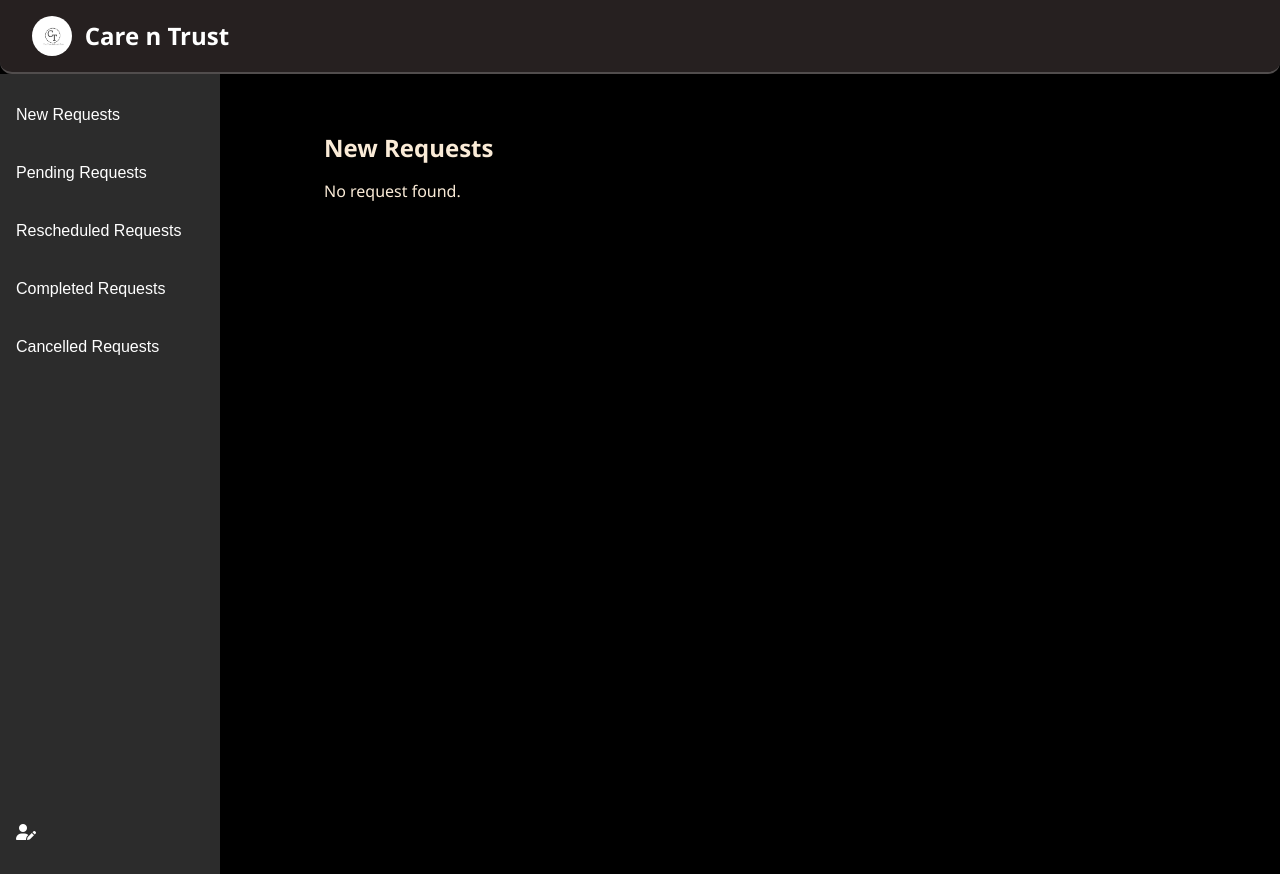
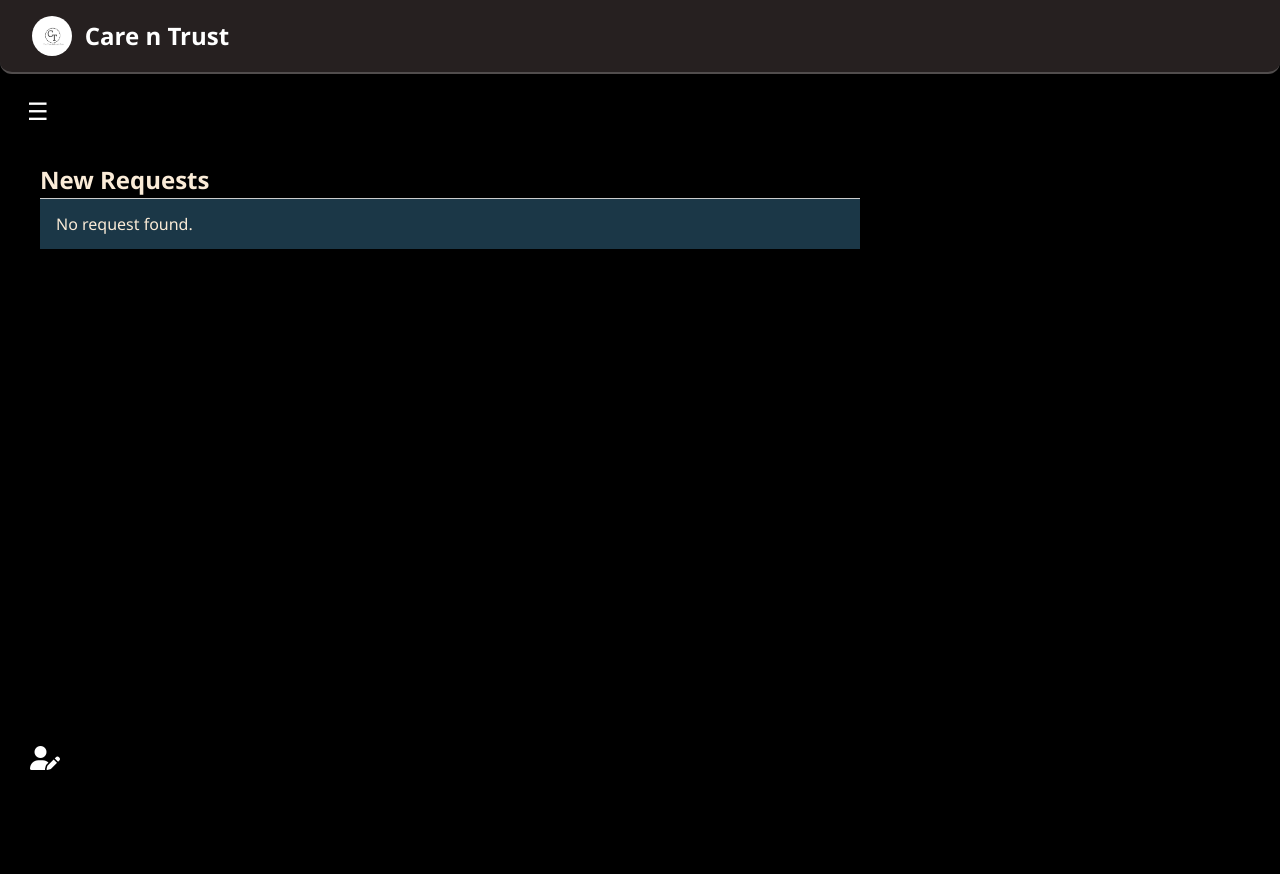
Before and after one commit to ShivangTenguriya/user2, a Flask app: page /landing_profile in a window 1280 px wide. After the commit the page ends 770 px from the top, so only its background shows below. Run offline with Flask 3, Linux system fonts and the light colour scheme.

Commit message:
modified profile

```diff
--- a/app.py
+++ b/app.py
@@ -234,7 +234,6 @@ def show_providers():
                 WHERE distance <= :radius
                 ORDER BY distance ASC;
             """)
-
         result = db.session.execute(query, {
             'user_lat': user_lat,
             'user_lng': user_lng,
--- a/templates/profile.html
+++ b/templates/profile.html
@@ -26,10 +26,11 @@ body {
 
 
 nav, header {
+  position: fixed;
   background-color: #322b2bc2;
   color: white;
+  width: 100%;
   padding: 1rem 2rem;
-  display: flex;
   align-items: center;
   gap: 1rem;
   justify-content: space-between;
@@ -81,41 +82,70 @@ header h1 {
   text-align: center;
 }
 
+.section-wrapper {
+  display: flex;
+  flex-direction: column;
+}
+
+.section-wrapper h2 {
+  position: sticky;
+  top: 120px;
+  background-color: none;
+  z-index: 10;
+  border-bottom: 1px solid #ccc;
+}
+
 .layout {
   display: flex;
   height: 100vh;
 }
 
 
+.toggle-btn {
+      position: fixed;
+      top: 90px;
+      left: 15px;
+      font-size: 24px;
+      background: rgb(0, 0, 0);
+      color: rgb(255, 255, 255);
+      border: none;
+      padding: 8px 12px;
+      border-radius: 6px;
+      cursor: pointer;
+      z-index: 2000;
+    }
+
+
     .sidebar {
+      position: fixed;
+      top: 150px;
+      left: -220px;
       width: 220px;
-  background: #2c2c2c;
-  padding: 1rem 0;
+      height: calc(100vh - 80px);
+      background: #000000;
       display: flex;
       flex-direction: column;
+      padding: 1rem 0;
       gap: 0.5rem;
-  padding: 1rem 0;
+      transition: 0.3s ease;
+      z-index: 1000;
+      overflow-y: auto;
+      scroll-behavior: smooth;
     }
 
-.edit-profile {
-  margin-top: auto;
-  padding: 1rem;
-  font-size: 1.5rem;
-  color: rgb(255, 255, 255);
-  background: none;
-  border: none;
-  cursor: pointer;
+
+    .sidebar.active {
+      left: 0;
     }
 
     .menu-item {
+      color: white;
       background: none;
       border: none;
-  color: white;
-  padding: 1rem;
       text-align: left;
-  width: 100%;
-  font-size: 1rem;
+      padding: 12px 20px;
       cursor: pointer;
+      font-size: 16px;
     }
 
     .menu-item:hover,
@@ -123,14 +153,25 @@ header h1 {
       background: #444;
     }
 
-/* Main content */
-.content {
-  flex: 1;
-  padding: 1.5rem;
-  background: #000000;
+    .menu-item i {
+      color: white;
+      margin-right: 8px;
+      padding: 30px;
     }
 
-/* Sections */
+
+    .content {
+      margin-left: 0;
+      padding-top: 130px;
+      transition: margin-left 0.3s ease;
+      min-height: 100vh;
+      flex: 1;
+    }
+
+    .sidebar.active ~ .content {
+      margin-left: 220px;
+    }
+
     .section {
       display: none;
     }
@@ -139,6 +180,22 @@ header h1 {
       display: block;
     }
 
+
+.edit-profile {
+  position: fixed;
+  bottom: 0px;
+  left: 0px;
+  width: auto;
+  padding: 0rem 0rem;
+  font-size: 1.5rem;
+  color: #ffffff;
+  background: #000000;
+  border: none;
+  cursor: pointer;
+  text-align: left;
+  border-radius: 6px;
+  z-index: 2000;
+}
 
 
 main {
@@ -241,17 +298,27 @@ form button:hover {
 .request-list {
   list-style-type: none;
   padding: 0;
+  margin: 0;
+  width: 100%;
+  max-height: calc(100vh - 80px - 100px);
+  overflow-y: auto;
 }
+
 
 .request-list li {
   border-bottom: 1px solid #ddd;
-  padding: 0.8rem 0;
+  background-color: #1b3747;
+  padding: 0.8rem 1rem;
   font-size: 1rem;
+  margin-bottom: 1rem;
+  box-shadow: 0 2px 6px rgba(0,0,0,0.15);
 }
 
 .request-list li:last-child {
   border-bottom: none;
+  margin-bottom: 0;
 }
+
 
 @media(max-width: 768px) {
   main {
@@ -305,7 +372,7 @@ form button:hover {
 <body>
 
   <nav>
-  <div class="logo-container" onclick="window.location.href='/'" style="display: flex; align-items: center; cursor: pointer; user-select: none;">
+  <div class="logo-container"  style="display: flex; align-items: center; cursor: pointer; user-select: none;">
     <img src="{{ url_for('static', filename='C.png') }}" alt="Company Logo"
      style="height: 40px; width: 40px; margin-right: 0.8rem; border-radius: 50%;" />
 
@@ -315,8 +382,10 @@ form button:hover {
   </div>
 </nav>
 
+
+<button id="toggleSidebar" class="toggle-btn">☰</button>
 <div class="layout">
-  <aside class="sidebar">
+  <aside class="sidebar" id="sidebar">
     <button class="menu-item" data-section="section-new">New Requests</button>
     <button class="menu-item" data-section="section-pending">Pending Requests</button>
     <button class="menu-item" data-section="section-rescheduled">Rescheduled Requests</button>
@@ -328,30 +397,41 @@ form button:hover {
   </aside>
 
 
+
 <main class="content">
   <section id="section-new" class="section active">
+    <div class="section-wrapper">
       <h2>New Requests</h2>
       <ul class="request-list" id="newRequestsList"></ul>
+  </div>
     </section>
 
     <section id="section-pending" class="section">
+      <div class="section-wrapper">
       <h2>Pending Requests</h2>
       <ul class="request-list" id="pendingRequestsList"></ul>
+    </div>
     </section>
 
     <section id="section-rescheduled" class="section">
+      <div class="section-wrapper">
       <h2>Rescheduled Requests</h2>
       <ul class="request-list" id="rescheduledRequestsList"></ul>
+      </div>
     </section>
 
     <section id="section-completed" class="section">
+      <div class="section-wrapper">
       <h2>Completed Requests</h2>
       <ul class="request-list" id="completedRequestsList"></ul>
+    </div>
     </section>
 
     <section id="section-cancelled" class="section">
+      <div class="section-wrapper">
       <h2>Cancelled Requests</h2>
       <ul class="request-list" id="cancelledRequestsList"></ul>
+      </div>
     </section>
 
 
@@ -394,12 +474,18 @@ form button:hover {
 
   </section>
 </main>
+</div>
 
 <script>
+  document.getElementById("toggleSidebar").addEventListener("click", () => {
+  document.getElementById("sidebar").classList.toggle("active");
+});
 
 const buttons = document.querySelectorAll(".menu-item");
   const sections = document.querySelectorAll(".section");
   const editForm = document.getElementById("editProfileForm");
+
+
 
   buttons.forEach(btn => {
     btn.addEventListener("click", () => {
```
Lines whose indentation alone changed are shown as unchanged.
